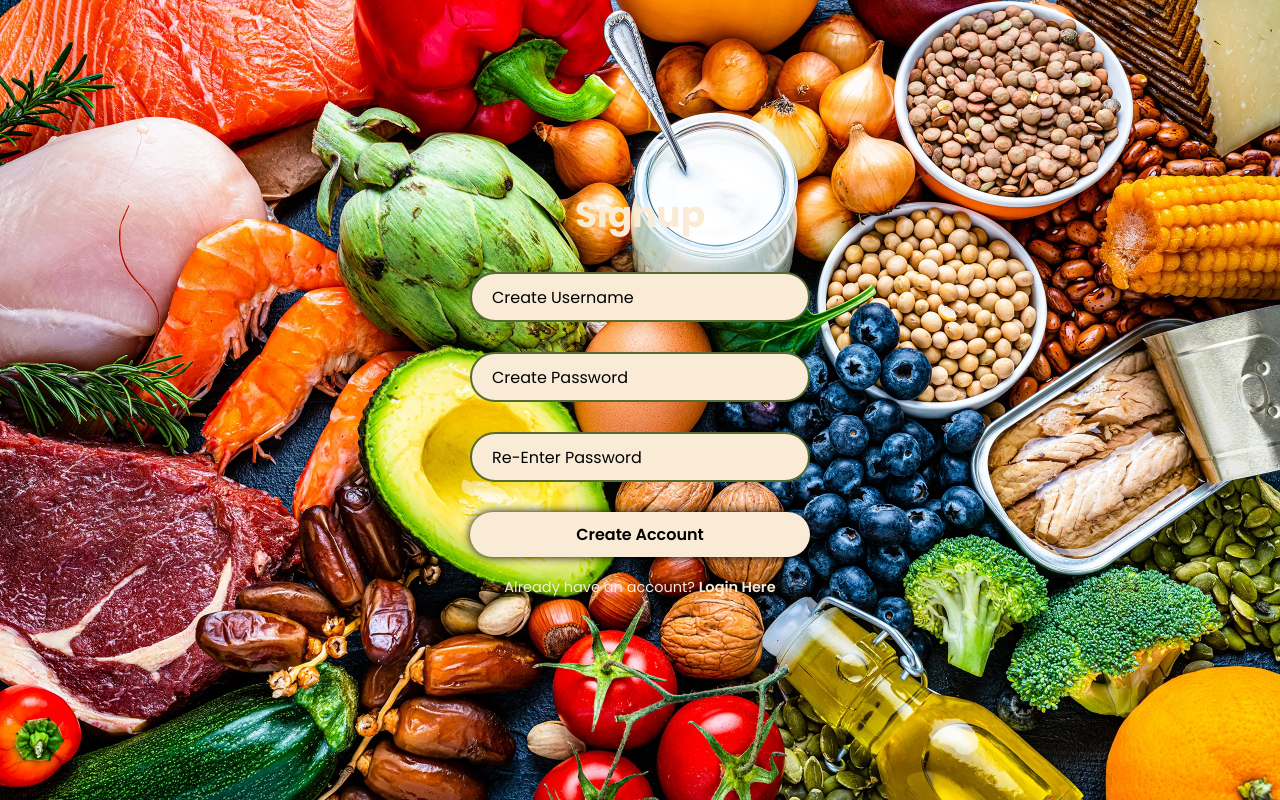
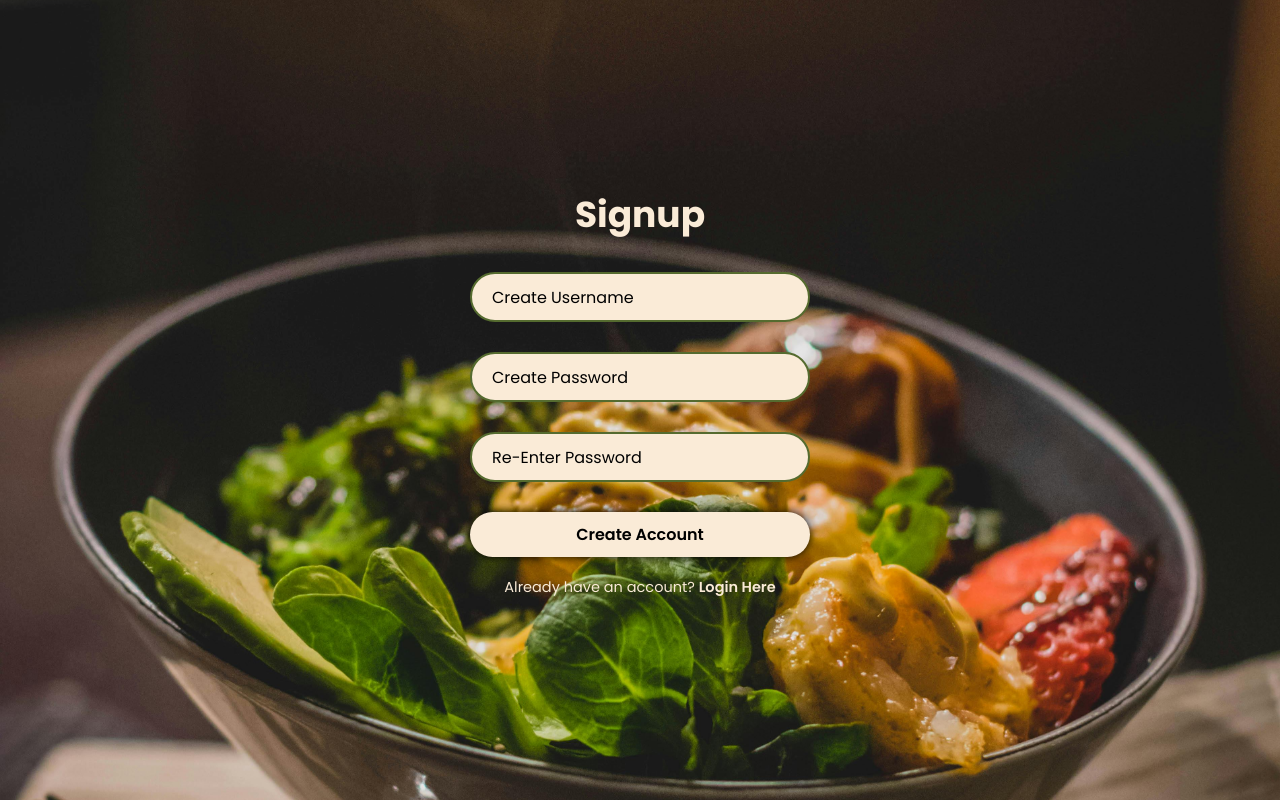
Before and after one commit to CraigLillemon/CS4340-Project, a Django app: template restapp/rest/templates/rest/signup.html in a window 1280 px wide. Run offline with Django 3.2, Linux system fonts and the light colour scheme; the template is opened without the code that fills it, so the values that code supplies are empty.

Commit message:
foodimage update

```diff
--- a/restapp/rest/static/rest/signup.css
+++ b/restapp/rest/static/rest/signup.css
@@ -11,7 +11,6 @@ display: flex;
 justify-content: center;
 align-items: center;
 min-height: 100vh;
-background-color: black;
 background-image: url("foodimage.jpg");
 background-repeat: no-repeat;
 background-size: cover;
```
Also changed, not shown: restapp/rest/static/rest/foodimage.jpg.
